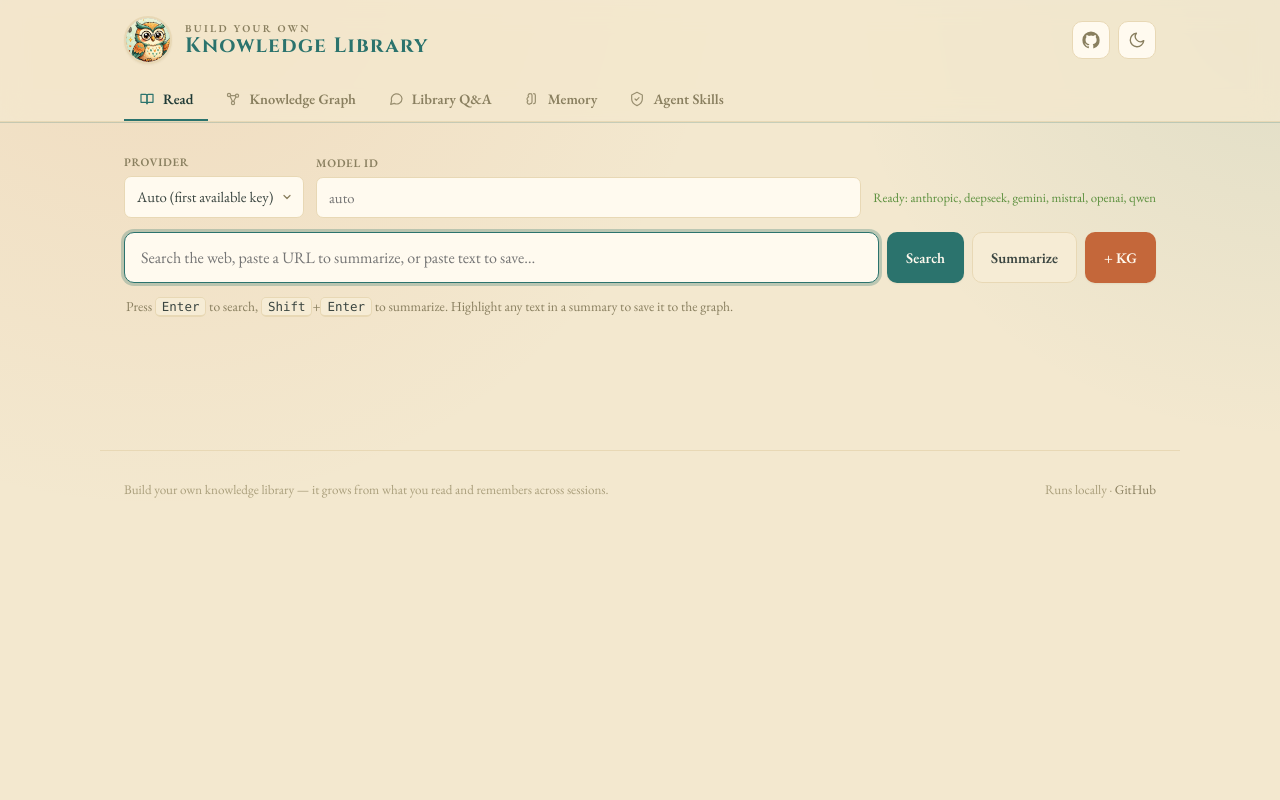
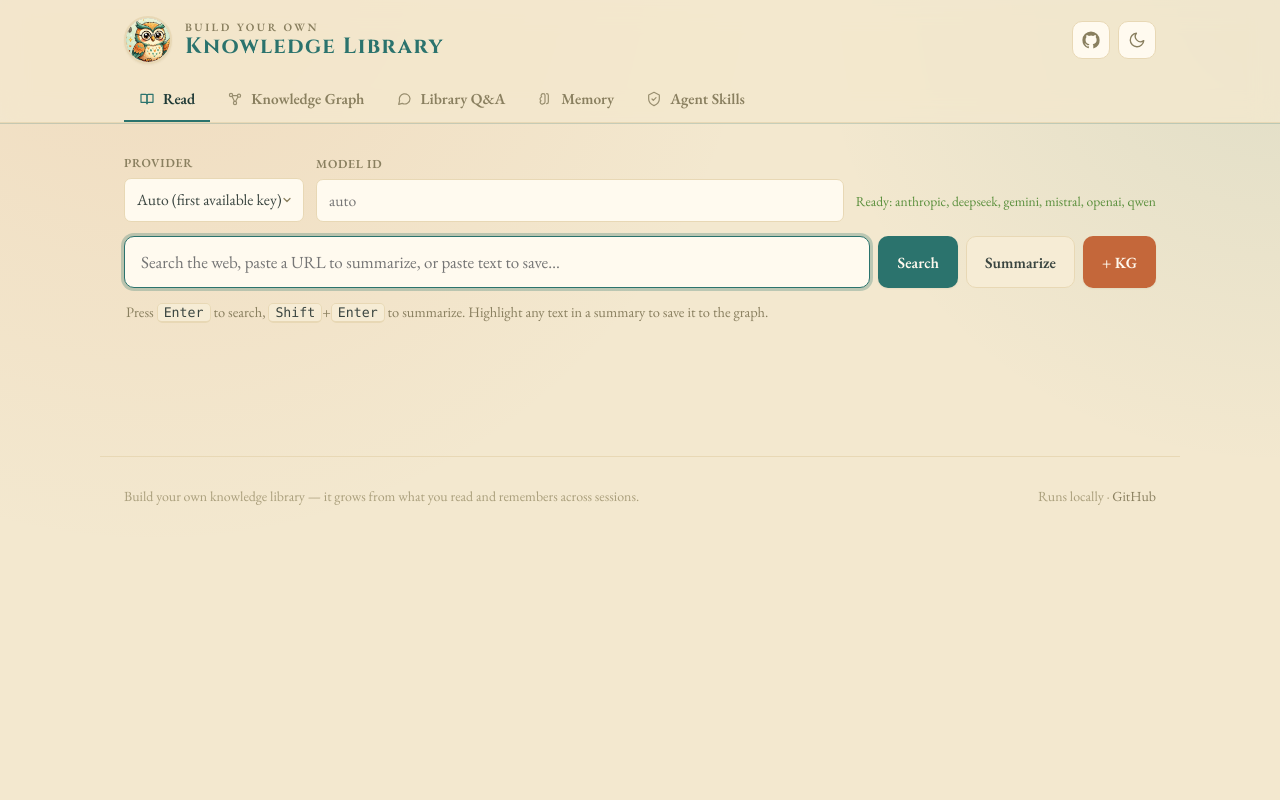
Before and after one commit to Lyra-stellAI/BYO-LLM-WIKI, a Flask app: page / in a window 1280 px wide. Run offline with Flask 3, Linux system fonts and the light colour scheme; data that the repository does not hold is empty; some libraries are stand-ins or nearby versions.

Commit message:
Size up the base font 16px -> 17px
Bump the root font-size so all rem-based text (body copy, summaries, snippets)
scales up ~6% for readability, and switch body to 1rem so it follows the root
(single source of truth). Proportional, gentle, theme-agnostic.

Co-Authored-By: Claude Opus 4.8 (1M context) <noreply@anthropic.com>
Claude-Session: https://claude.ai/code/session_01AWV3zfBagHgg4zcs3fH5T1

```diff
--- a/static/styles.css
+++ b/static/styles.css
@@ -85,7 +85,7 @@
 /* --- Base ------------------------------------------------------------------ */
 * { box-sizing: border-box; }
 
-html { scroll-behavior: smooth; }
+html { scroll-behavior: smooth; font-size: 17px; }
 
 body {
   margin: 0;
@@ -97,7 +97,7 @@ body {
   background-attachment: fixed;
   color: var(--text);
   font-family: var(--sans);
-  font-size: 16px;
+  font-size: 1rem;
   line-height: 1.65;
   -webkit-font-smoothing: antialiased;
   text-rendering: optimizeLegibility;
```
